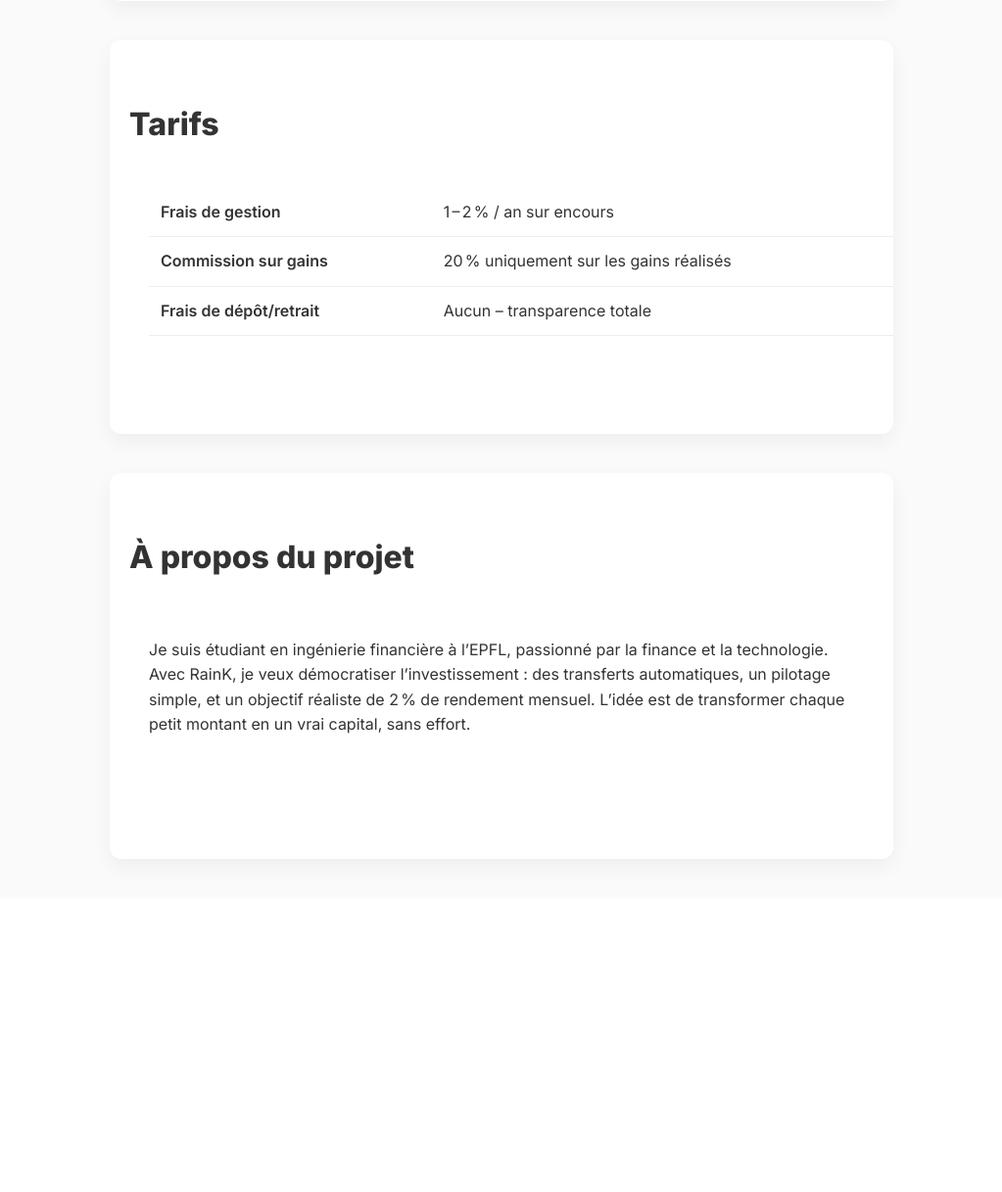
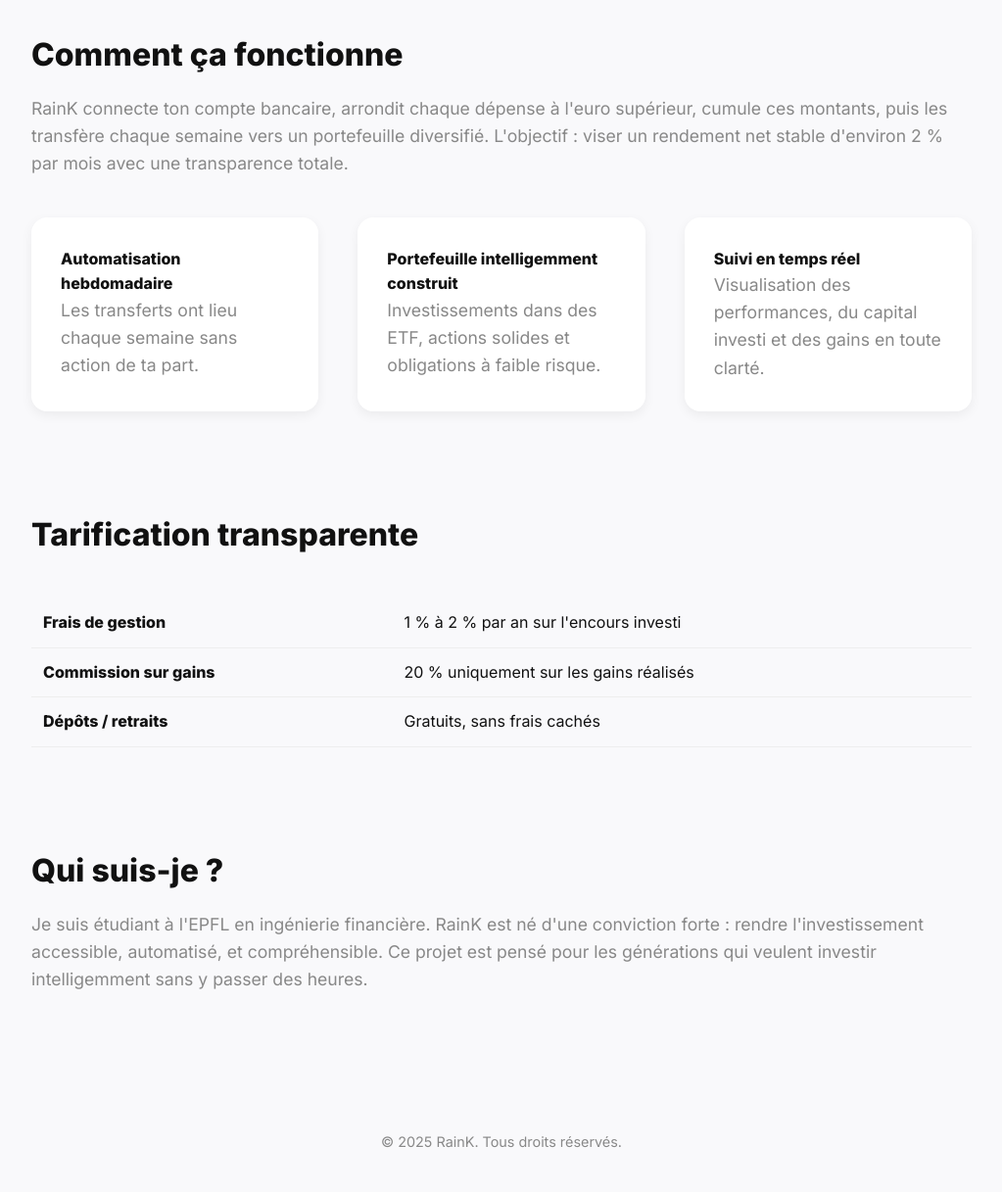
Before and after one commit to PiotrKley259/RainK, a Flask app: page / in a window 1280 px wide. Shown: the part 970-2187 px from the top of the page at 98% size, without its empty margins (128-1151 px from the left). Before the commit the page ends 1852 px from the top, so only its background shows below. Run offline with Flask 3, Linux system fonts and the light colour scheme.

Commit message:
Add files via upload

```diff
--- a/templates/landing.html
+++ b/templates/landing.html
@@ -2,168 +2,210 @@
 <html lang="fr">
 <head>
   <meta charset="UTF-8" />
-  <meta name="viewport" content="width=device-width, initial-scale=1.0"/>
-  <title>RainK – Ta tirelire intelligente</title>
+  <meta name="viewport" content="width=device-width, initial-scale=1.0" />
+  <title>RainK – L'investissement automatique et intelligent</title>
   <link href="https://fonts.googleapis.com/css2?family=Inter:wght@400;600;800&display=swap" rel="stylesheet" />
   <link href="https://unpkg.com/aos@2.3.4/dist/aos.css" rel="stylesheet" />
   <style>
-    * { box-sizing: border-box; margin: 0; padding: 0; }
+    :root {
+      --color-bg: #f9f9fb;
+      --color-text: #111;
+      --color-accent: #000;
+      --color-muted: #888;
+    }
+
+    * {
+      box-sizing: border-box;
+      margin: 0;
+      padding: 0;
+    }
+
+    html, body {
+      scroll-behavior: smooth;
+    }
+
     body {
       font-family: 'Inter', sans-serif;
-      background: #fafafa;
-      color: #333;
+      background: var(--color-bg);
+      color: var(--color-text);
       line-height: 1.6;
     }
 
-    section {
-      padding: 60px 20px;
+    header {
+      position: fixed;
+      top: 0;
+      width: 100%;
+      background: rgba(255, 255, 255, 0.95);
+      display: flex;
+      justify-content: space-between;
+      align-items: center;
+      padding: 20px 40px;
+      z-index: 1000;
+      box-shadow: 0 2px 8px rgba(0,0,0,0.05);
+    }
+
+    header h1 {
+      font-size: 1.4rem;
+      font-weight: 800;
+    }
+
+    header nav a {
+      margin-left: 2rem;
+      text-decoration: none;
+      color: var(--color-text);
+      font-weight: 500;
     }
 
     .hero {
-      background: url('https://images.unsplash.com/photo-1508264165352-258db2ebd59b?auto=format&fit=crop&w=1950&q=80') center/cover no-repeat;
-      position: relative;
-      color: #fff;
+      background: linear-gradient(rgba(0,0,0,0.6), rgba(0,0,0,0.6)), url('https://images.unsplash.com/photo-1606761568499-e3b38dc4aef5?auto=format&fit=crop&w=1950&q=80') center/cover no-repeat;
+      color: white;
       text-align: center;
+      min-height: 100vh;
+      display: flex;
+      flex-direction: column;
+      justify-content: center;
+      padding: 0 20px;
     }
 
-    .hero::before {
-      content: "";
-      position: absolute;
-      inset: 0;
-      background: rgba(0, 0, 0, 0.5);
+    .hero h2 {
+      font-size: 3rem;
+      font-weight: 800;
+      max-width: 700px;
+      margin: 0 auto 20px;
     }
 
-    .hero .inner {
-      position: relative;
-      z-index: 1;
-      max-width: 700px;
-      margin: auto;
-      padding: 120px 20px;
+    .hero p {
+      font-size: 1.2rem;
+      max-width: 600px;
+      margin: 0 auto 30px;
     }
 
-    h1 {
-      font-size: 2.8rem;
-      font-weight: 800;
-      margin-bottom: 1rem;
+    .btn-primary {
+      background: #fff;
+      color: #000;
+      padding: 14px 36px;
+      border-radius: 40px;
+      font-weight: 600;
+      font-size: 1rem;
+      text-decoration: none;
+      transition: background 0.3s;
     }
 
-    h2 {
+    .btn-primary:hover {
+      background: #e5e5e5;
+    }
+
+    section {
+      max-width: 1000px;
+      margin: 100px auto;
+      padding: 0 20px;
+    }
+
+    section h3 {
       font-size: 2rem;
       font-weight: 700;
       margin-bottom: 1rem;
     }
 
-    p {
-      margin-bottom: 1.5rem;
+    section p {
+      font-size: 1.1rem;
+      color: var(--color-muted);
     }
 
-    .btn {
-      display: inline-block;
-      background: #fff;
-      color: #000;
-      padding: 14px 28px;
-      border-radius: 50px;
-      font-weight: 600;
-      text-decoration: none;
-      transition: background 0.3s;
+    .features-grid {
+      display: grid;
+      grid-template-columns: repeat(auto-fit, minmax(250px, 1fr));
+      gap: 40px;
+      margin-top: 40px;
     }
 
-    .btn:hover {
-      background: #e0e0e0;
+    .features-grid div {
+      background: #fff;
+      border-radius: 16px;
+      padding: 30px;
+      box-shadow: 0 4px 12px rgba(0,0,0,0.06);
+      transition: transform 0.3s;
     }
 
-    .features, .pricing, .about {
-      background: #fff;
-      max-width: 800px;
-      margin: auto;
-      border-radius: 12px;
-      box-shadow: 0 8px 20px rgba(0, 0, 0, 0.05);
-      margin-bottom: 40px;
+    .features-grid div:hover {
+      transform: translateY(-5px);
     }
 
-    .features ul {
-      list-style: none;
-      padding: 40px 20px;
-      display: grid;
-      grid-template-columns: repeat(auto-fit, minmax(250px, 1fr));
-      gap: 20px;
+    table {
+      width: 100%;
+      border-collapse: collapse;
+      margin-top: 40px;
     }
 
-    .features li {
-      font-weight: 500;
-    }
-
-    .pricing table {
-      width: 100%;
-      border-collapse: collapse;
-      margin: 40px 20px;
-    }
-
-    .pricing th, .pricing td {
+    th, td {
+      text-align: left;
       padding: 12px;
-      text-align: left;
       border-bottom: 1px solid #eee;
     }
 
-    .pricing th {
-      font-weight: 600;
-    }
-
-    .about p {
+    footer {
+      text-align: center;
       padding: 40px 20px;
-    }
-
-    @media (max-width: 600px) {
-      h1 {
-        font-size: 2.2rem;
-      }
-
-      .hero .inner {
-        padding: 80px 20px;
-      }
+      font-size: 0.9rem;
+      color: var(--color-muted);
     }
   </style>
 </head>
 <body>
 
+  <header>
+    <h1>RainK</h1>
+    <nav>
+      <a href="#fonctionnement">Fonctionnement</a>
+      <a href="#tarifs">Tarifs</a>
+      <a href="#apropos">À propos</a>
+    </nav>
+  </header>
+
   <section class="hero">
-    <div class="inner" data-aos="fade-up">
-      <h1>Investis automatiquement. Simplement.</h1>
-      <p>
-        RainK arrondit tes achats, transfère les économies chaque semaine, et vise un rendement de 2 % par mois.
-      </p>
-      <a href="https://raink.onrender.com/app" class="btn">Commencer avec RainK</a>
+    <h2 data-aos="fade-up">Investir sans effort. Automatiquement.</h2>
+    <p data-aos="fade-up" data-aos-delay="200">RainK arrondit chacun de tes achats, transfère les économies chaque semaine, et vise un rendement net de 2 % par mois.</p>
+    <a href="https://raink.onrender.com/app" class="btn-primary" data-aos="fade-up" data-aos-delay="400">Commencer</a>
+  </section>
+
+  <section id="fonctionnement" data-aos="fade-up">
+    <h3>Comment ça fonctionne</h3>
+    <p>RainK connecte ton compte bancaire, arrondit chaque dépense à l'euro supérieur, cumule ces montants, puis les transfère chaque semaine vers un portefeuille diversifié. L'objectif : viser un rendement net stable d'environ 2 % par mois avec une transparence totale.</p>
+    <div class="features-grid">
+      <div data-aos="fade-up" data-aos-delay="100">
+        <h4>Automatisation hebdomadaire</h4>
+        <p>Les transferts ont lieu chaque semaine sans action de ta part.</p>
+      </div>
+      <div data-aos="fade-up" data-aos-delay="200">
+        <h4>Portefeuille intelligemment construit</h4>
+        <p>Investissements dans des ETF, actions solides et obligations à faible risque.</p>
+      </div>
+      <div data-aos="fade-up" data-aos-delay="300">
+        <h4>Suivi en temps réel</h4>
+        <p>Visualisation des performances, du capital investi et des gains en toute clarté.</p>
+      </div>
     </div>
   </section>
 
-  <section class="features" data-aos="fade-up">
-    <ul>
-      <li>Transferts hebdomadaires automatisés</li>
-      <li>Portefeuille intelligent avec objectif de +2 %/mois</li>
-      <li>Suivi transparent des performances et des frais</li>
-    </ul>
-  </section>
-
-  <section class="pricing" data-aos="fade-up">
-    <h2>Tarifs</h2>
+  <section id="tarifs" data-aos="fade-up">
+    <h3>Tarification transparente</h3>
     <table>
-      <tr><th>Frais de gestion</th><td>1 – 2 % / an sur encours</td></tr>
-      <tr><th>Commission sur gains</th><td>20 % uniquement sur les gains réalisés</td></tr>
-      <tr><th>Frais de dépôt/retrait</th><td>Aucun – transparence totale</td></tr>
+      <tr><th>Frais de gestion</th><td>1 % à 2 % par an sur l'encours investi</td></tr>
+      <tr><th>Commission sur gains</th><td>20 % uniquement sur les gains réalisés</td></tr>
+      <tr><th>Dépôts / retraits</th><td>Gratuits, sans frais cachés</td></tr>
     </table>
   </section>
 
-  <section class="about" data-aos="fade-up">
-    <h2>À propos du projet</h2>
-    <p>
-      Je suis étudiant en ingénierie financière à l’EPFL, passionné par la finance et la technologie. Avec RainK, je veux démocratiser l’investissement : des transferts automatiques, un pilotage simple, et un objectif réaliste de 2 % de rendement mensuel. L’idée est de transformer chaque petit montant en un vrai capital, sans effort.
-    </p>
+  <section id="apropos" data-aos="fade-up">
+    <h3>Qui suis-je ?</h3>
+    <p>Je suis étudiant à l'EPFL en ingénierie financière. RainK est né d'une conviction forte : rendre l'investissement accessible, automatisé, et compréhensible. Ce projet est pensé pour les générations qui veulent investir intelligemment sans y passer des heures.</p>
   </section>
 
-  <!-- AOS Library -->
+  <footer>
+    &copy; 2025 RainK. Tous droits réservés.
+  </footer>
+
   <script src="https://unpkg.com/aos@2.3.4/dist/aos.js"></script>
-  <script>
-    AOS.init({ duration: 800, once: true });
-  </script>
+  <script>AOS.init({ duration: 800, once: true });</script>
 </body>
 </html>
```
